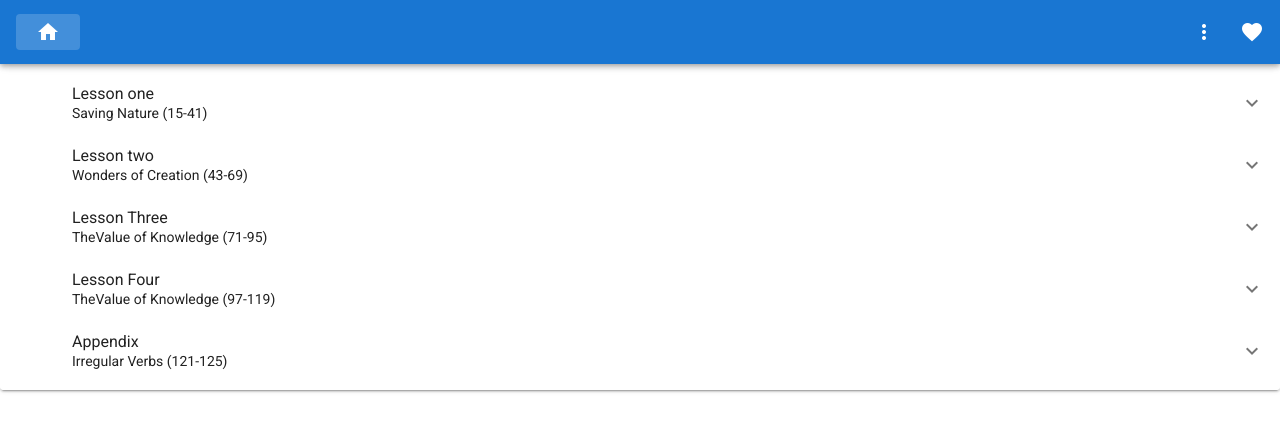
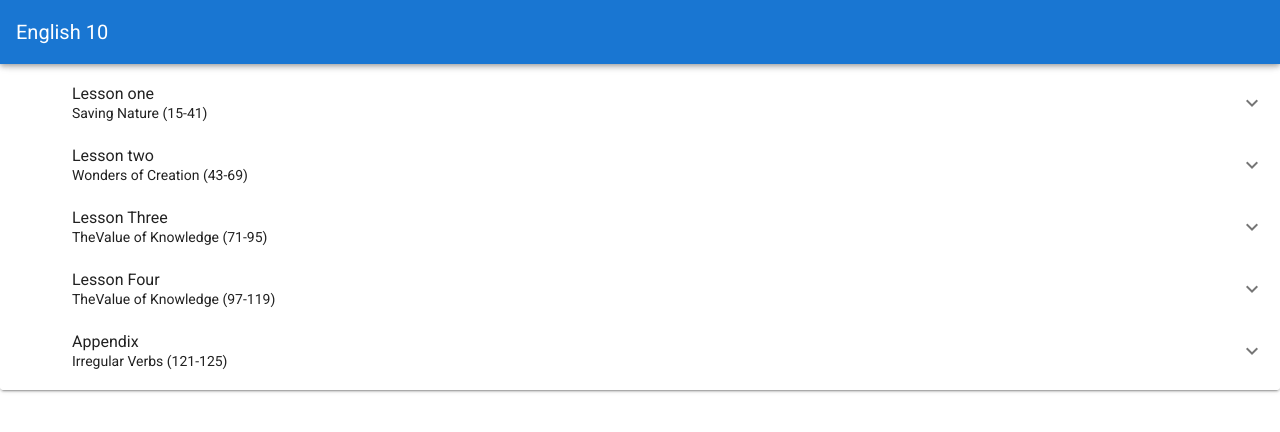
Before and after one commit to aref-mehran/english10, a Vue app: page / in a window 1280 px wide. Shown: the top 432 px of the page. Built offline with nearby package versions, Linux system fonts and the light colour scheme.

Commit message:
comments removed

```diff
--- a/src/components/HeaderHome.vue
+++ b/src/components/HeaderHome.vue
@@ -5,51 +5,13 @@
         dark
     >
 
-        <v-btn
-        :to = "`/`"
-        text
-        >
-            <v-icon> mdi-home </v-icon>
-        </v-btn>
-
-        <v-spacer></v-spacer>
-        <v-menu
-            left
-            bottom
-        >
-            <template v-slot:activator="{ on, attrs }">
-            <v-btn
-                icon
-                v-bind="attrs"
-                v-on="on"
-            >
-                <v-icon>mdi-dots-vertical</v-icon>
-            </v-btn>
-            </template>
-
-            <v-list>
-            <v-list-item
-                v-for="n in 5"
-                :key="n"
-                @click="() => {}"
-            >
-                <v-list-item-title>Option {{ n }}</v-list-item-title>
-            </v-list-item>
-            </v-list>
-        </v-menu>
-
-        <v-btn icon>
-            <v-icon>mdi-heart</v-icon>
-        </v-btn>
+    <v-toolbar-title>English 10 </v-toolbar-title>
 
     </v-app-bar>
 </template>
 
 <script>
 export default {
-    //props:{
-    //    totalCount:Number,
-    //    correctCount: Number
-    //},
+
 }
 </script>
--- a/src/components/HeaderLesson.vue
+++ b/src/components/HeaderLesson.vue
@@ -58,9 +58,5 @@ export default {
             console.log('change speed ....'+this.$store.state.readingSpeed)
         }
     }
-    //props:{
-    //    totalCount:Number,
-    //    correctCount: Number
-    //},
 }
 </script>
--- a/src/views/Lesson.vue
+++ b/src/views/Lesson.vue
@@ -31,7 +31,6 @@ export default {
             endPage:5,
             alignments: 'center',
             farsiSentence:'ترجمه'
-            //pdfPath: require('@/assets/pdfs/lessonone.pdf'),
         }
     },
     mounted(){
@@ -42,13 +41,11 @@ export default {
     created() {
         this.speak=new Speak()
         this.translator = new Translate()
-        //speak.read("This is text to speech test.")
     },
     methods:{
         range(start, end) {
             start=Number(start);
             end=Number(end);
-            //console.log(Array(end - start + 1).fill().map((_, idx) => start + idx))
             return Array(end - start + 1).fill().map((_, idx) => start + idx)
         },
         clickOnSentence() {
@@ -61,7 +58,6 @@ export default {
             selectedStr = selectedStr.trim();
             this.speak.read(selectedStr , this.$store.state.readingSpeed/100);
 
-            //console.log(this.translator.sentence(selectedStr))
             this.farsiSentence = 'ترجمه: ' + this.translator.getTranslated(selectedStr);
 
 
--- a/src/views/TTSTest.vue
+++ b/src/views/TTSTest.vue
@@ -18,7 +18,6 @@ export default {
     },
     created() {
         this.speak=new Speak()
-        //speak.read("This is text to speech test.")
     },
     methods:{
     clickOnSentence() {
```
